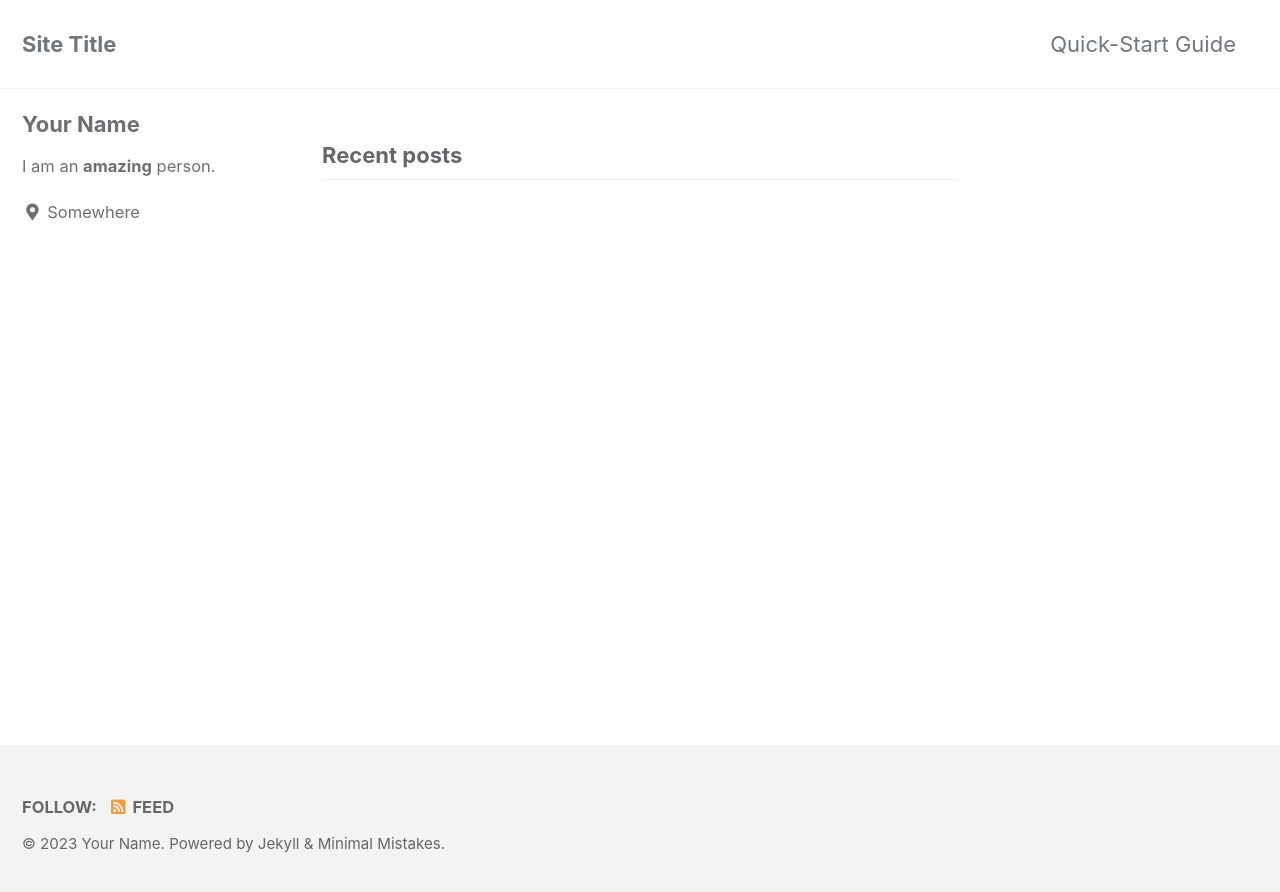
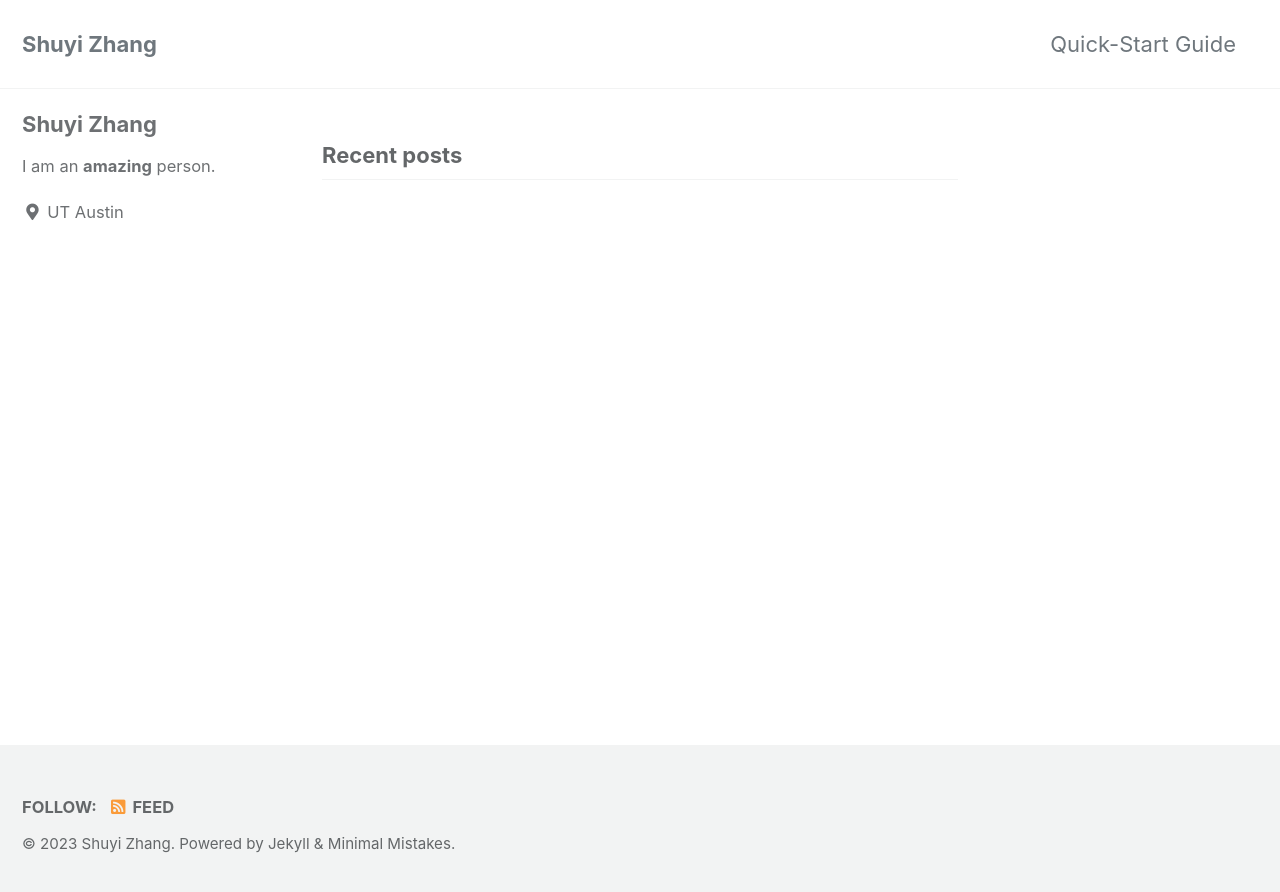
Before and after one commit to 1999-ZHANG/ShuyiZhang.github.io, a Jekyll site: the page built from index.html, in a window 1280 px wide. Shown: the top 892 px of the page. Built offline with Jekyll 4.4.1, drawn with Linux system fonts in a browser that asks for light colours; cached includes are drawn as plain includes; the list of posts is cut into pages by our own code.

Commit message:
Update _config.yml

```diff
--- a/_config.yml
+++ b/_config.yml
@@ -16,10 +16,10 @@ minimal_mistakes_skin    : "default" # "air", "aqua", "contrast", "dark", "dirt"
 
 # Site Settings
 locale                   : "en-US"
-title                    : "Site Title"
+title                    : "Shuyi Zhang"
 title_separator          : "-"
 subtitle                 : # site tagline that appears below site title in masthead
-name                     : "Your Name"
+name                     : "Shuyi Zhang"
 description              : "An amazing website."
 url                      : # the base hostname & protocol for your site e.g. "https://mmistakes.github.io"
 baseurl                  : # the subpath of your site, e.g. "/blog"
@@ -104,10 +104,10 @@ analytics:
 
 # Site Author
 author:
-  name             : "Your Name"
+  name             : "Shuyi Zhang"
   avatar           : # path of avatar image, e.g. "/assets/images/bio-photo.jpg"
   bio              : "I am an **amazing** person."
-  location         : "Somewhere"
+  location         : "UT Austin"
   email            :
   links:
     - label: "Email"
```
